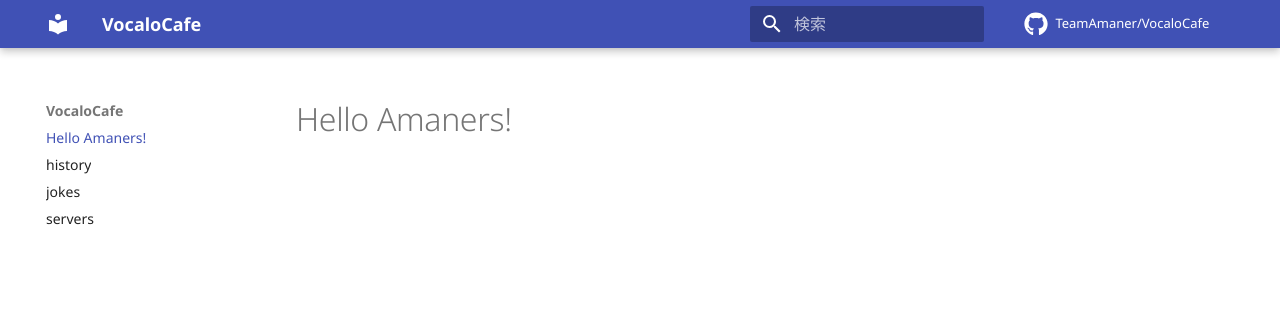
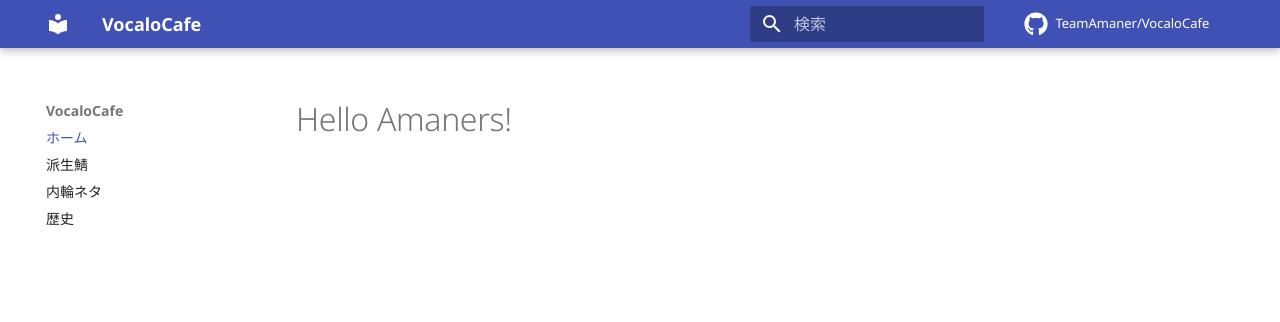
Before and after one commit to TeamAmaner/TeamAmaner.github.io, an MkDocs documentation site: the page built from docs/index.md, in a window 1280 px wide. Shown: the top 322 px of the page. Built offline with MkDocs 1.6.1 and Material for MkDocs 9.7.7, drawn with Linux system fonts in a browser that asks for light colours; comment, search, counter and statistics services are not loaded; part of the change alters nothing that is shown.

Commit message:
[Add]: mkdocs nav

```diff
--- a/mkdocs.yml
+++ b/mkdocs.yml
@@ -38,3 +38,9 @@ markdown_extensions:
     - pymdownx.arithmatex:
         generic: true
     - meta
+
+nav:
+    - ホーム: index.md
+    - 派生鯖: servers.md
+    - 内輪ネタ: neta.md
+    - 歴史: history.md
```
